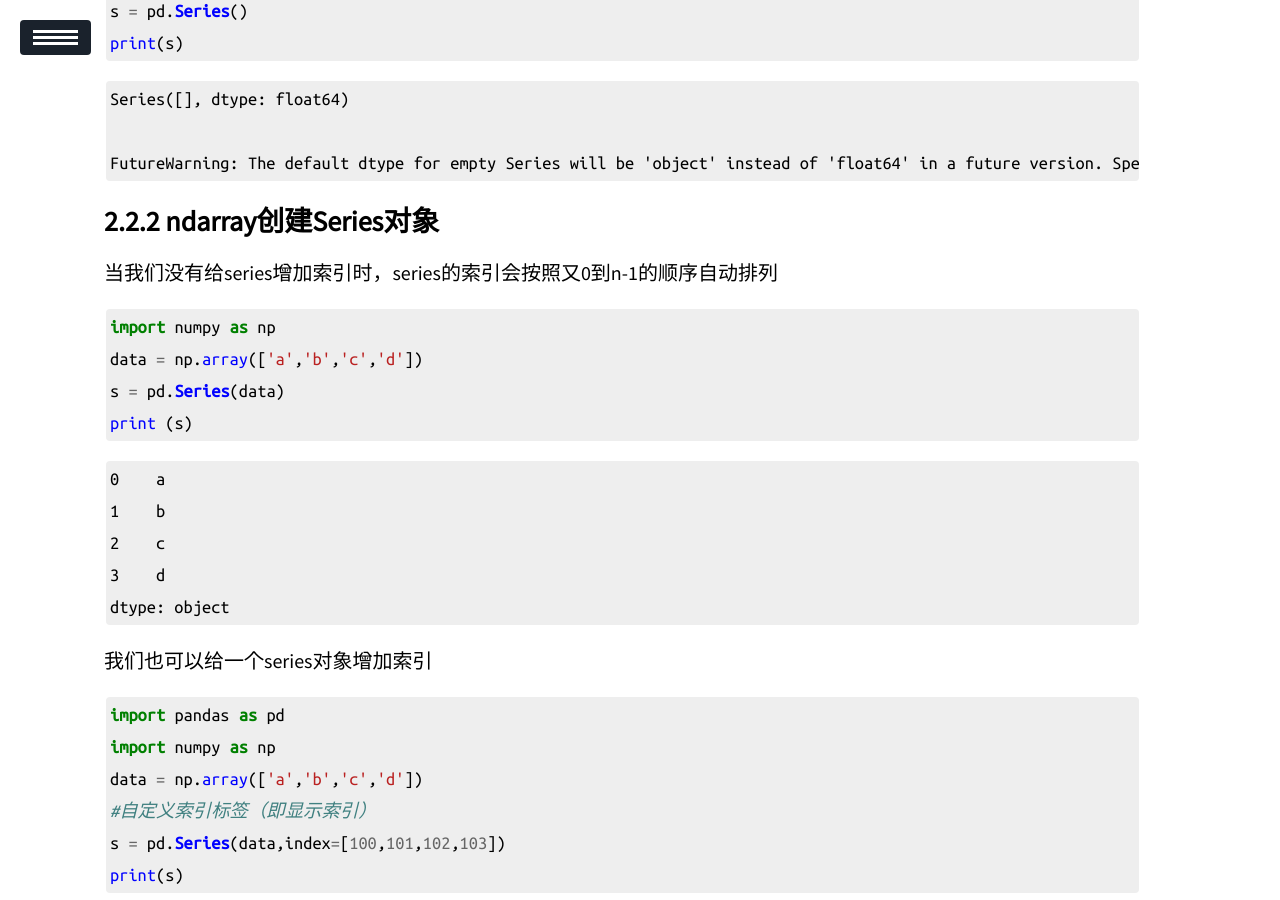
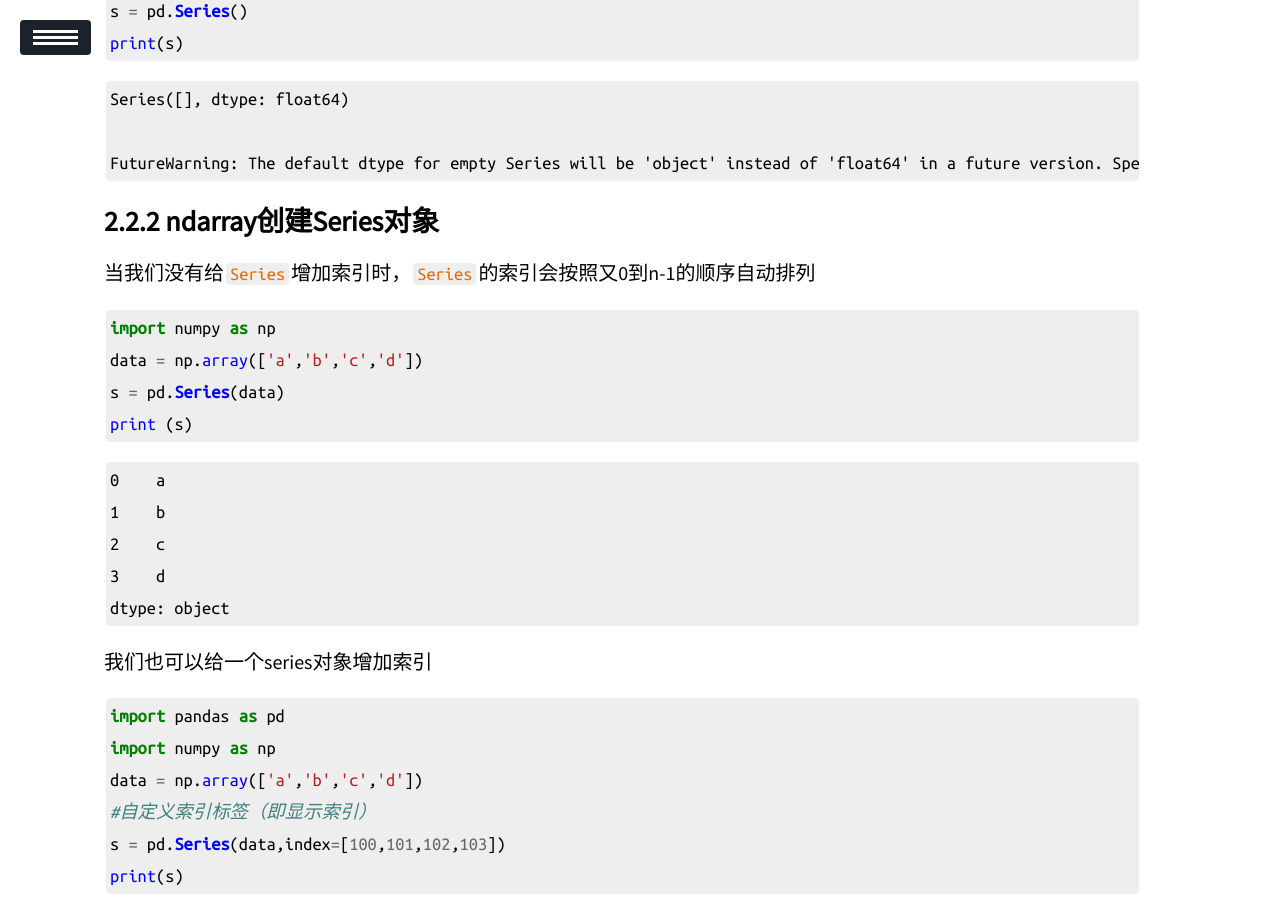
Before and after one commit to ssskz/ssskz.github.io, a Jekyll site: the page built from _posts/2023-2-28-Pandas.md, in a window 1280 px wide and 900 px high, scrolled down 3385 px. Built offline with Jekyll 4.4.1, drawn with Linux system fonts in a browser that asks for light colours; our own code applies the rules of GitHub Pages for plain Markdown files; a script that is not in the unit is left out.

Commit message:
update
Signed-off-by: ssskz <12497590+ssskz@user.noreply.gitee.com>

````diff
--- a/_posts/2023-2-28-Pandas.md
+++ b/_posts/2023-2-28-Pandas.md
@@ -114,7 +114,7 @@ print(s)
 
 ### ndarray创建Series对象
 
-当我们没有给series增加索引时，series的索引会按照又0到n-1的顺序自动排列
+当我们没有给`Series`增加索引时，`Series`的索引会按照又0到n-1的顺序自动排列
 
 
 ```python
````
